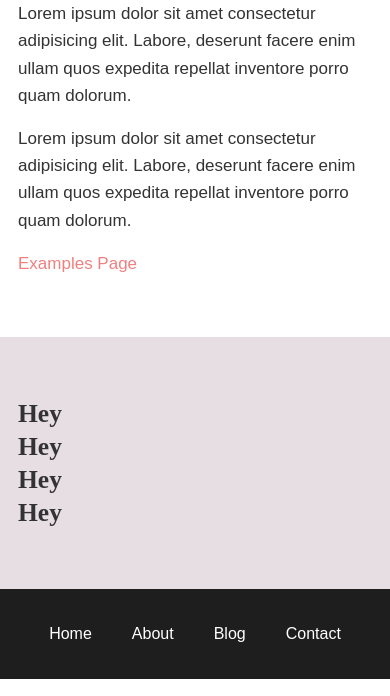
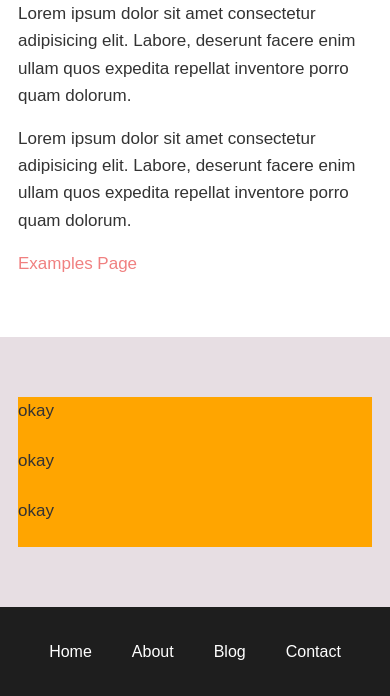
Before and after one commit to stormcloud266/gatsby-starter-v4, a Gatsby site: page / in a window 390 px wide. Shown: the part 192-888 px from the top of the page. Built offline with nearby package versions, Linux system fonts and the light colour scheme; Gatsby itself is replaced by a stand-in of ours; a web font is replaced by a local one.

Commit message:
add flex component

```diff
--- a/src/components/UI/container/container.js
+++ b/src/components/UI/container/container.js
@@ -6,49 +6,34 @@ import * as styles from './container.module.scss'
 const Container = ({
 	wrapper,
 	wrapperSm,
-	wrapperSmOnTab,
+	wrapperSmOnMd,
 	section,
 	sectionTop,
 	sectionBottom,
 	textBlock,
-	flex,
-	collapseOnMd,
-	justify,
-	align,
 	bgDark,
 	bgAccent,
 	isSection,
 	className,
 	children,
 }) => {
-	const stylesInline = {
-		justifyContent: justify ? justify : null,
-		alignItems: align ? align : null,
-	}
-
 	const classes = classnames(
 		wrapper && styles.wrapper,
 		wrapperSm && styles.wrapperSm,
-		wrapperSmOnTab && styles.wrapperSmOnTab,
+		wrapperSmOnMd && styles.wrapperSmOnMd,
 		section && styles.section,
 		sectionTop && styles.sectionTop,
 		sectionBottom && styles.sectionBottom,
 		textBlock && styles.textBlock,
-		flex && styles.flex,
-		collapseOnMd && styles.collapseOnMd,
 		bgDark && styles.bgDark,
 		bgAccent && styles.bgAccent,
 		className && className
 	)
 
 	return isSection ? (
-		<section className={classes} style={stylesInline}>
-			{children}
-		</section>
+		<section className={classes}>{children}</section>
 	) : (
-		<div className={classes} style={stylesInline}>
-			{children}
-		</div>
+		<div className={classes}>{children}</div>
 	)
 }
 
@@ -57,20 +42,10 @@ export default Container
 Container.propTypes = {
 	wrapper: PropTypes.bool,
 	wrapperSm: PropTypes.bool,
-	wrapperSmOnTab: PropTypes.bool,
+	wrapperSmOnMd: PropTypes.bool,
 	section: PropTypes.bool,
 	sectionTop: PropTypes.bool,
 	sectionBottom: PropTypes.bool,
-	flex: PropTypes.bool,
-	collapseOnMd: PropTypes.bool,
-	justify: PropTypes.oneOf([
-		'start',
-		'center',
-		'space-between',
-		'space-around',
-		'space-evenly',
-	]),
-	align: PropTypes.oneOf(['stretch', 'center', 'start', 'end']),
 	textBlock: PropTypes.bool,
 	bgDark: PropTypes.bool,
 	bgAccent: PropTypes.bool,
--- a/src/components/UI/container/container.module.scss
+++ b/src/components/UI/container/container.module.scss
@@ -41,7 +41,7 @@
 // wrappers
 .wrapper,
 .wrapperSm,
-.wrapperSmOnTab {
+.wrapperSmOnMd {
 	width: 100%;
 	max-width: 114rem;
 	padding-left: 1.8rem;
@@ -55,7 +55,7 @@
 }
 
 @media only screen and (max-width: 900px) {
-	.wrapperSmOnTab {
+	.wrapperSmOnMd {
 		max-width: 60rem;
 	}
 }
--- /dev/null
+++ b/src/components/UI/flex/flex.js
@@ -0,0 +1,53 @@
+import React from 'react'
+import PropTypes from 'prop-types'
+import classnames from 'classnames'
+import * as styles from './flex.module.scss'
+
+const Flex = ({
+	collapseOnMd,
+	justify,
+	align,
+	autoLayout,
+	isSection,
+	className,
+	children,
+}) => {
+	const stylesInline = {
+		justifyContent: justify ? justify : 'start',
+		alignItems: align ? align : 'center',
+	}
+
+	const classes = classnames(
+		styles.flex,
+		collapseOnMd && styles.collapseOnMd,
+		autoLayout && styles.autoLayout,
+		className && className
+	)
+
+	return isSection ? (
+		<section className={classes} style={stylesInline}>
+			{children}
+		</section>
+	) : (
+		<div className={classes} style={stylesInline}>
+			{children}
+		</div>
+	)
+}
+
+export default Flex
+
+Flex.propTypes = {
+	collapseOnMd: PropTypes.bool,
+	justify: PropTypes.oneOf([
+		'start',
+		'center',
+		'space-between',
+		'space-around',
+		'space-evenly',
+	]),
+	align: PropTypes.oneOf(['stretch', 'center', 'start', 'end']),
+	isSection: PropTypes.bool,
+	className: PropTypes.string,
+	children: PropTypes.node.isRequired,
+}
--- /dev/null
+++ b/src/components/UI/flex/flex.module.scss
@@ -0,0 +1,41 @@
+// flex
+
+.flex {
+	display: flex;
+	width: 100%;
+	background-color: rgb(171, 184, 184);
+	&.autoLayout > * {
+		background-color: pink;
+		margin-right: 2rem;
+		flex: 1;
+		&:last-of-type {
+			margin-right: 0;
+		}
+	}
+}
+
+@media only screen and (max-width: 900px) {
+	.collapseOnMd {
+		flex-direction: column;
+		&.autoLayout > * {
+			margin-right: 0;
+			margin-bottom: 2rem;
+			&:last-of-type {
+				margin-bottom: 0;
+			}
+		}
+	}
+}
+
+@media only screen and (max-width: 600px) {
+	.flex {
+		flex-direction: column;
+		&.autoLayout > * {
+			margin-right: 0;
+			margin-bottom: 2rem;
+			&:last-of-type {
+				margin-bottom: 0;
+			}
+		}
+	}
+}
--- a/src/components/UI/index.js
+++ b/src/components/UI/index.js
@@ -1,4 +1,5 @@
 import Button from './button/button'
 import Container from './container/container'
+import Flex from './flex/flex'
 
-export { Button, Container }
+export { Button, Container, Flex }
--- a/src/pages/index.js
+++ b/src/pages/index.js
@@ -3,7 +3,7 @@ import { Link } from 'gatsby'
 
 import Layout from '@global/layout/layout'
 import Seo from '@global/seo'
-import { Container } from '@UI'
+import { Container, Flex } from '@UI'
 
 const IndexPage = () => (
 	<Layout>
@@ -22,12 +22,38 @@ const IndexPage = () => (
 			</p>
 			<Link to='/examples'>Examples Page</Link>
 		</Container>
+
 		<Container bgAccent>
-			<Container wrapperSmOnTab section flex justify='space-between'>
-				<h2>Hey</h2>
-				<h2>Hey</h2>
-				<h2>Hey</h2>
-				<h2>Hey</h2>
+			<Container wrapper section>
+				<Flex justify='space-between' collapseOnMd>
+					<div
+						style={{
+							background: 'orange',
+							height: '50px',
+							width: '100%',
+						}}
+					>
+						okay
+					</div>
+					<div
+						style={{
+							background: 'orange',
+							height: '50px',
+							width: '100%',
+						}}
+					>
+						okay
+					</div>
+					<div
+						style={{
+							background: 'orange',
+							height: '50px',
+							width: '100%',
+						}}
+					>
+						okay
+					</div>
+				</Flex>
 			</Container>
 		</Container>
 	</Layout>
```
Also changed, not shown: todo.md (+1 -0 lines).
